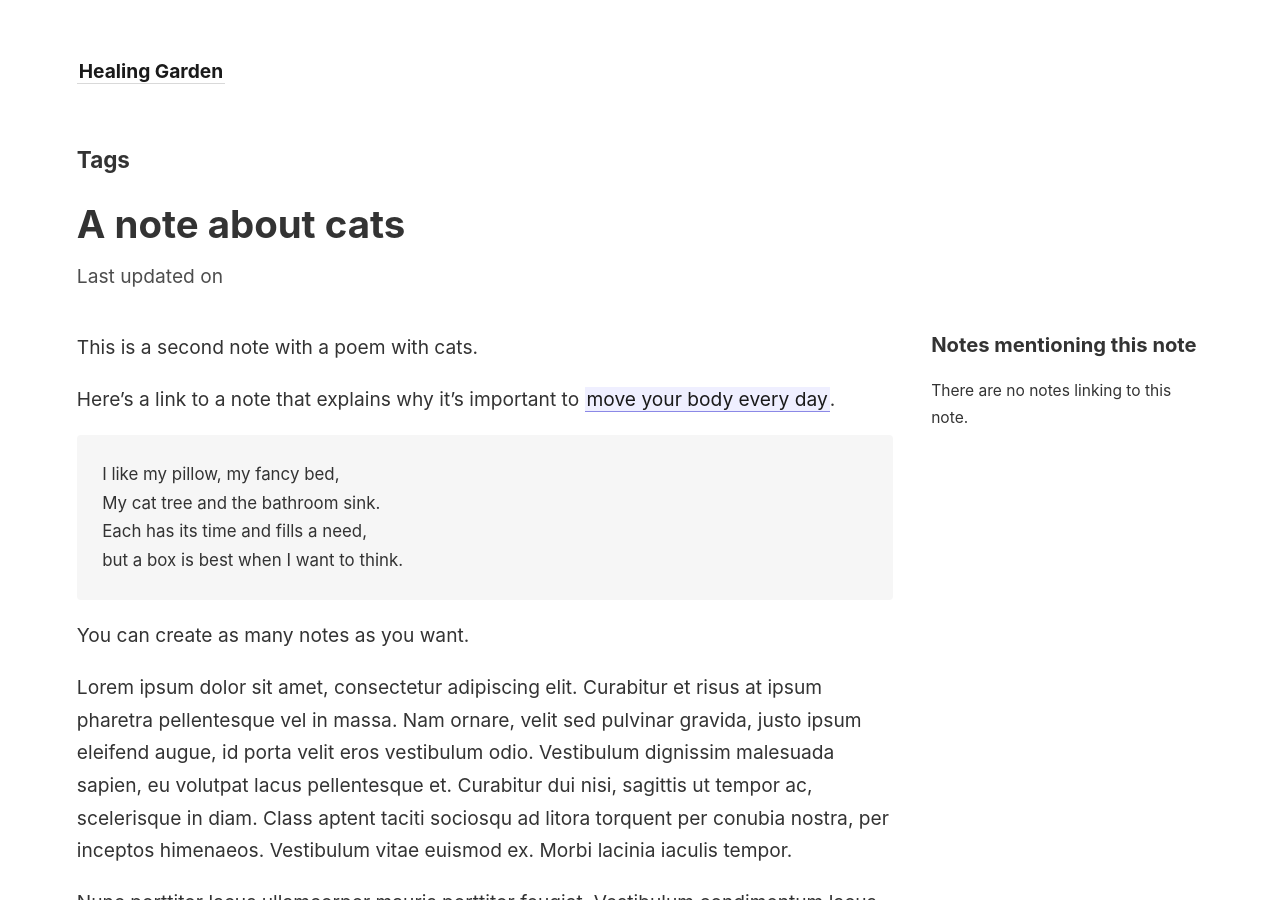
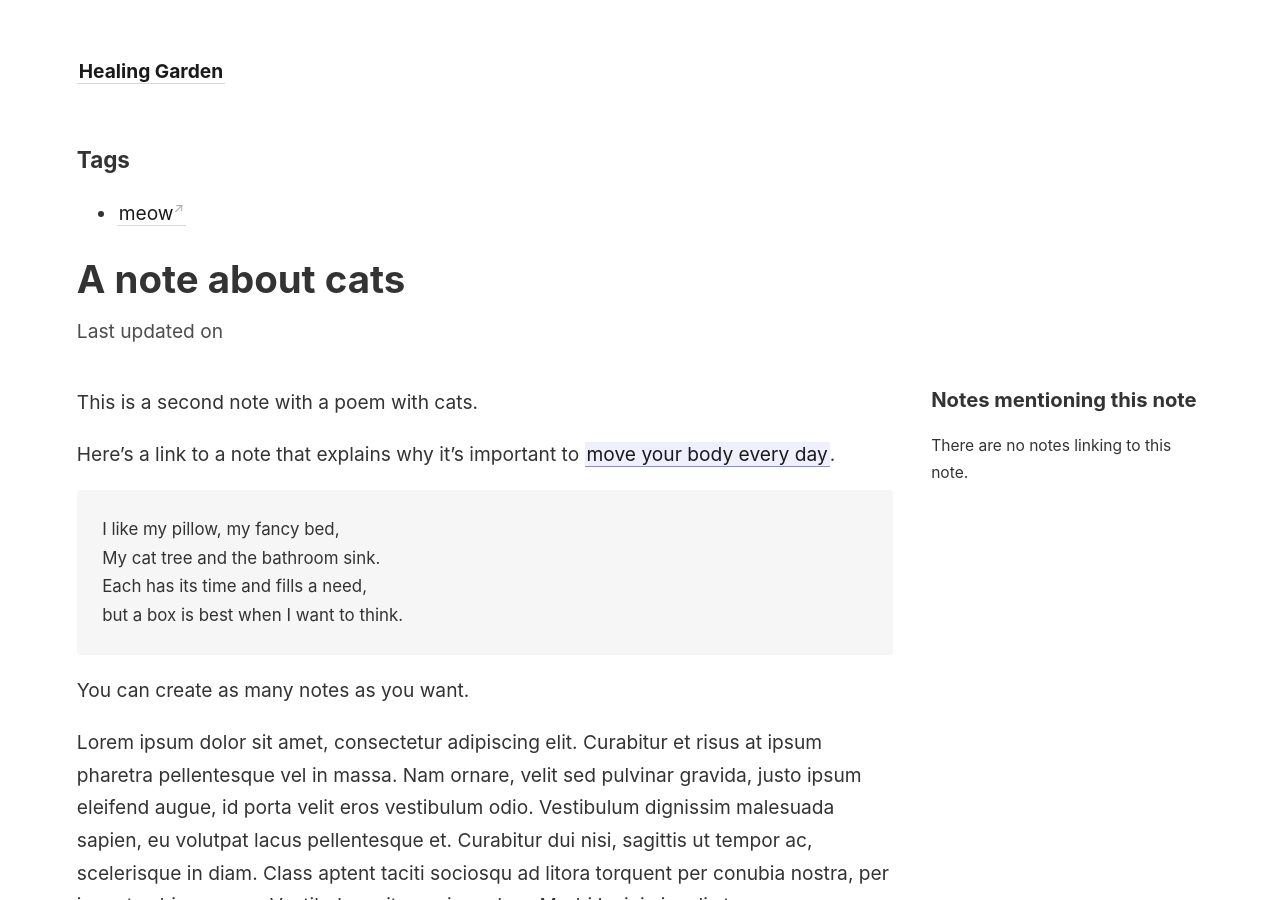
Before and after one commit to corvusdeinanis/couscous, a Jekyll site: the page built from _notes/animals/cats.md, in a window 1280 px wide and 900 px high. Built offline with Jekyll 4.4.1, drawn with Linux system fonts in a browser that asks for light colours.

Commit message:
Update cats.md

```diff
--- a/_notes/animals/cats.md
+++ b/_notes/animals/cats.md
@@ -1,5 +1,6 @@
 ---
 title: A note about cats
+tag: meow
 ---
 
 This is a second note with a poem with cats.
```
Also changed, not shown: other parts of _notes/animals/cats.md (+2 -0 lines).
